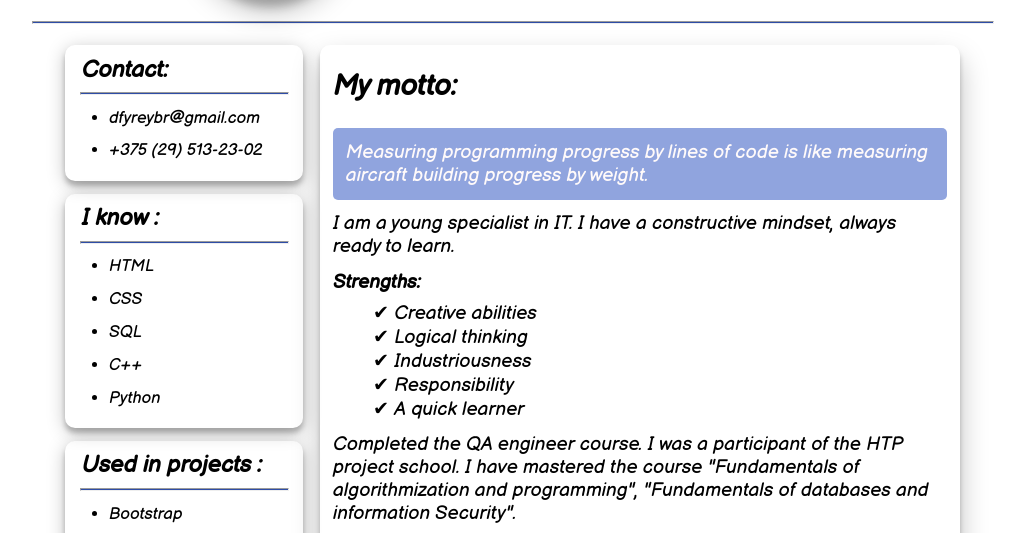
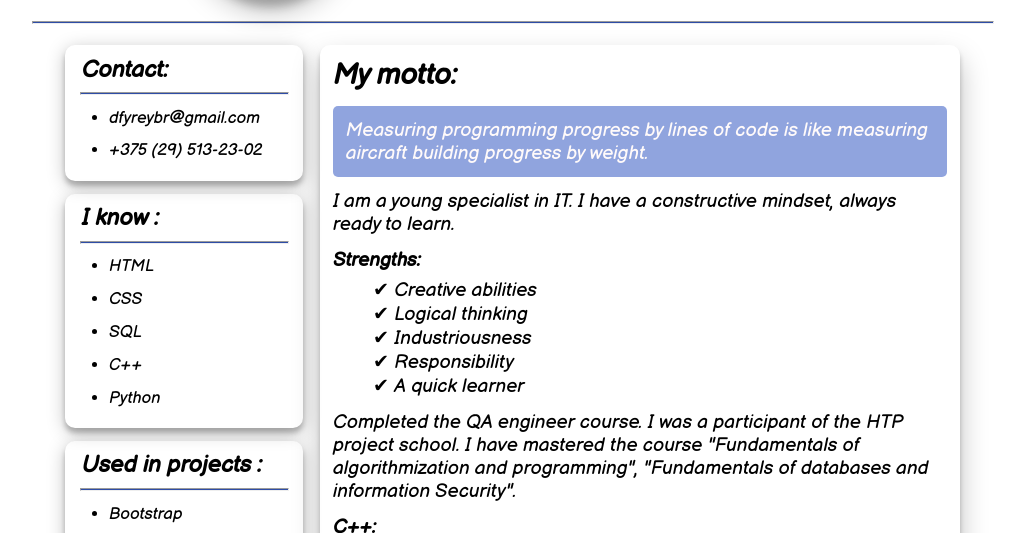
Before and after one commit to Krivetka/rsschool-cv, a plain HTML site: page index.html in a window 1280 px wide. Shown: the part 221-754 px from the top of the page, without its empty margins (127-1152 px from the left). Drawn offline with Linux system fonts and the light colour scheme; a web font is replaced by a local one.

Commit message:
fix: change tags

```diff
--- a/index.html
+++ b/index.html
@@ -62,7 +62,7 @@
         </div>
     </aside>
      <article>
-         <h1><p>My motto:</p></h1>
+         <h1>My motto:</h1>
          <p id="quote">Measuring programming progress by lines of code is like measuring aircraft building progress by weight.</p>
          <p>I am a young specialist in IT. I have a constructive mindset, always ready to learn.</p>
          <p><b>Strengths:</b></p>
--- a/styles.css
+++ b/styles.css
@@ -76,6 +76,9 @@ article{
     font-family: 'Balsamiq Sans', cursive;
     font-size: 1.5vw;
 }
+article h1{
+    margin: 1vw;
+}
 article p{
  margin: 1vw;
 }
```
